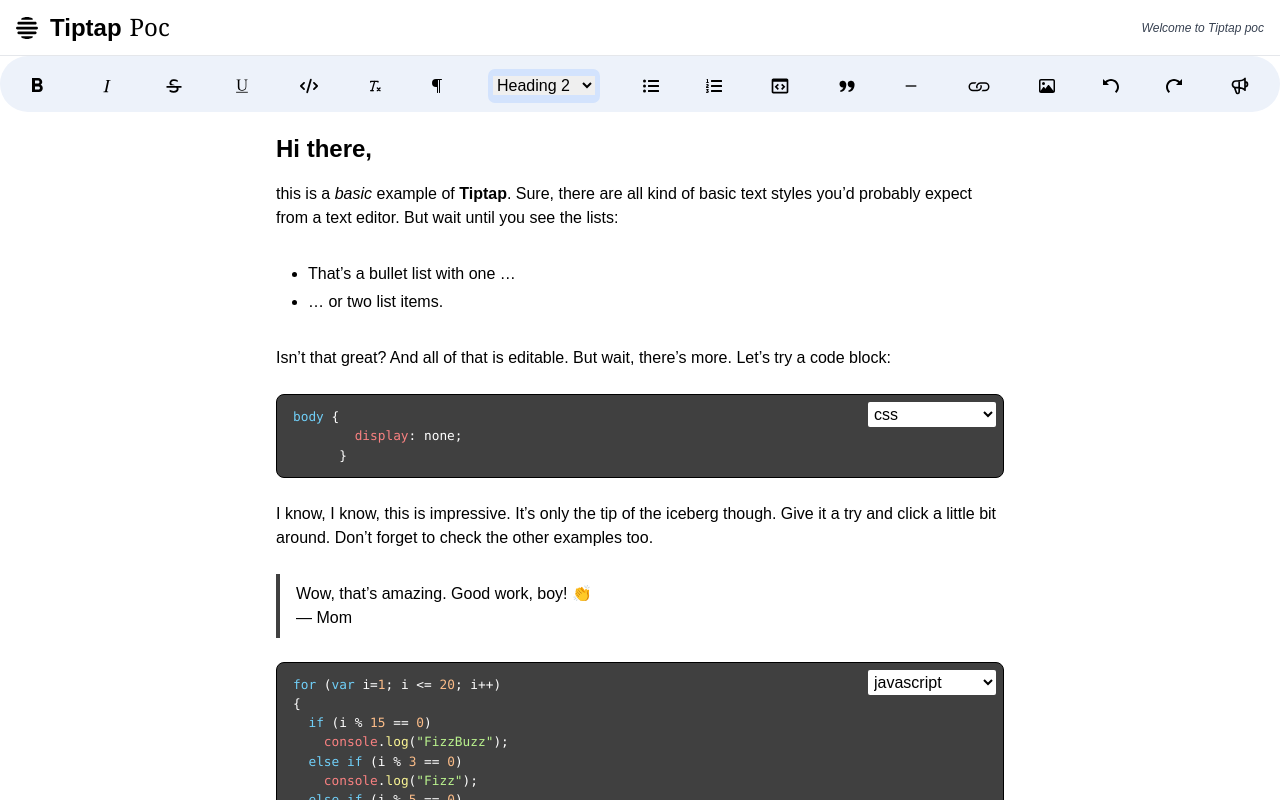
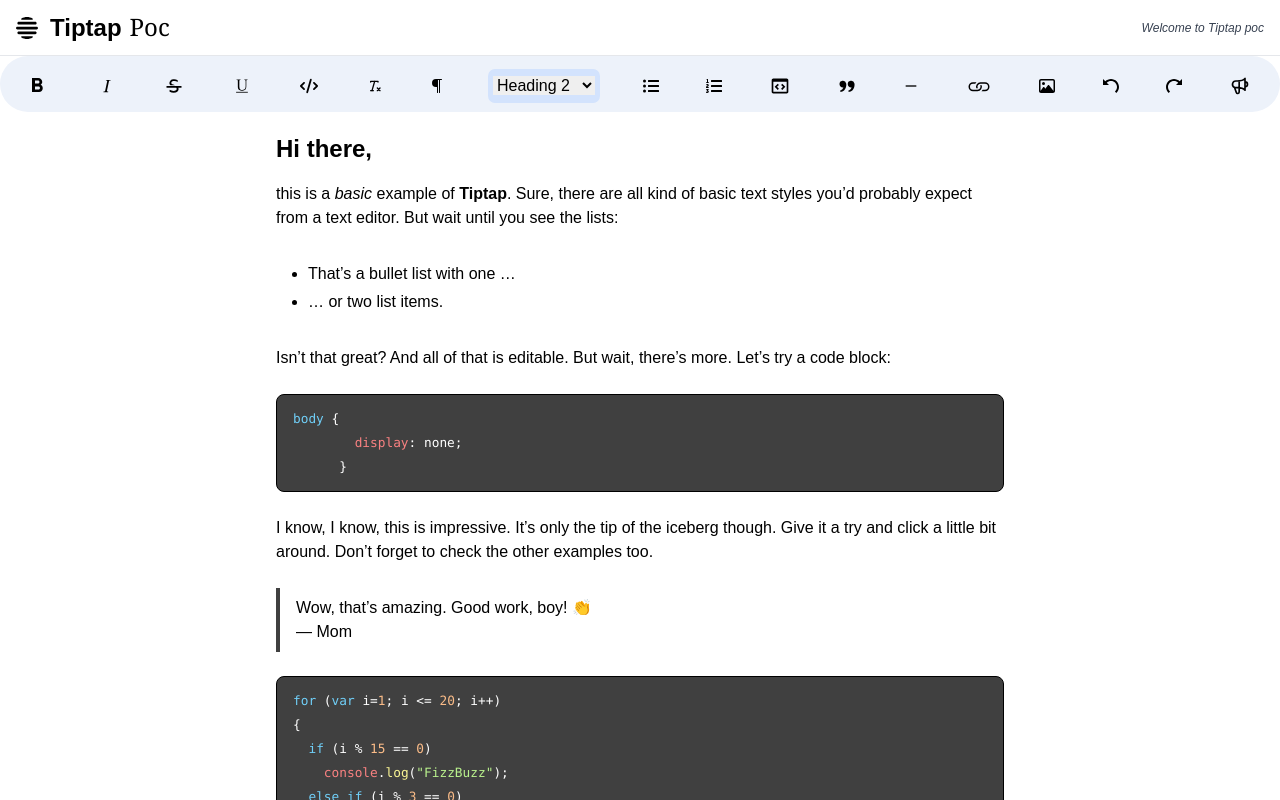
Before and after one commit to subas-marsdevs/Tiptap-poc, a Next.js app: page / in a window 1280 px wide. Shown: the top 800 px of the page. Built offline with nearby package versions, Linux system fonts and the light colour scheme.

Commit message:
add codeblock config

```diff
--- a/src/component/TipTap-Editor.tsx
+++ b/src/component/TipTap-Editor.tsx
@@ -99,12 +99,13 @@ export default () => {
           render: renderItems
         }
       }),
-      CodeBlockLowlight
-        .extend({
-          addNodeView() {
-            return ReactNodeViewRenderer(CodeBlockComponent)
-          },
-      }).configure({ lowlight }),
+      CodeBlockLowlight.configure({ lowlight }),
+      // CodeBlockLowlight
+      //   .extend({
+      //     addNodeView() {
+      //       return ReactNodeViewRenderer(CodeBlockComponent)
+      //     },
+      // }).configure({ lowlight }),
       ReactComponent,
     ],
     content: `
```
